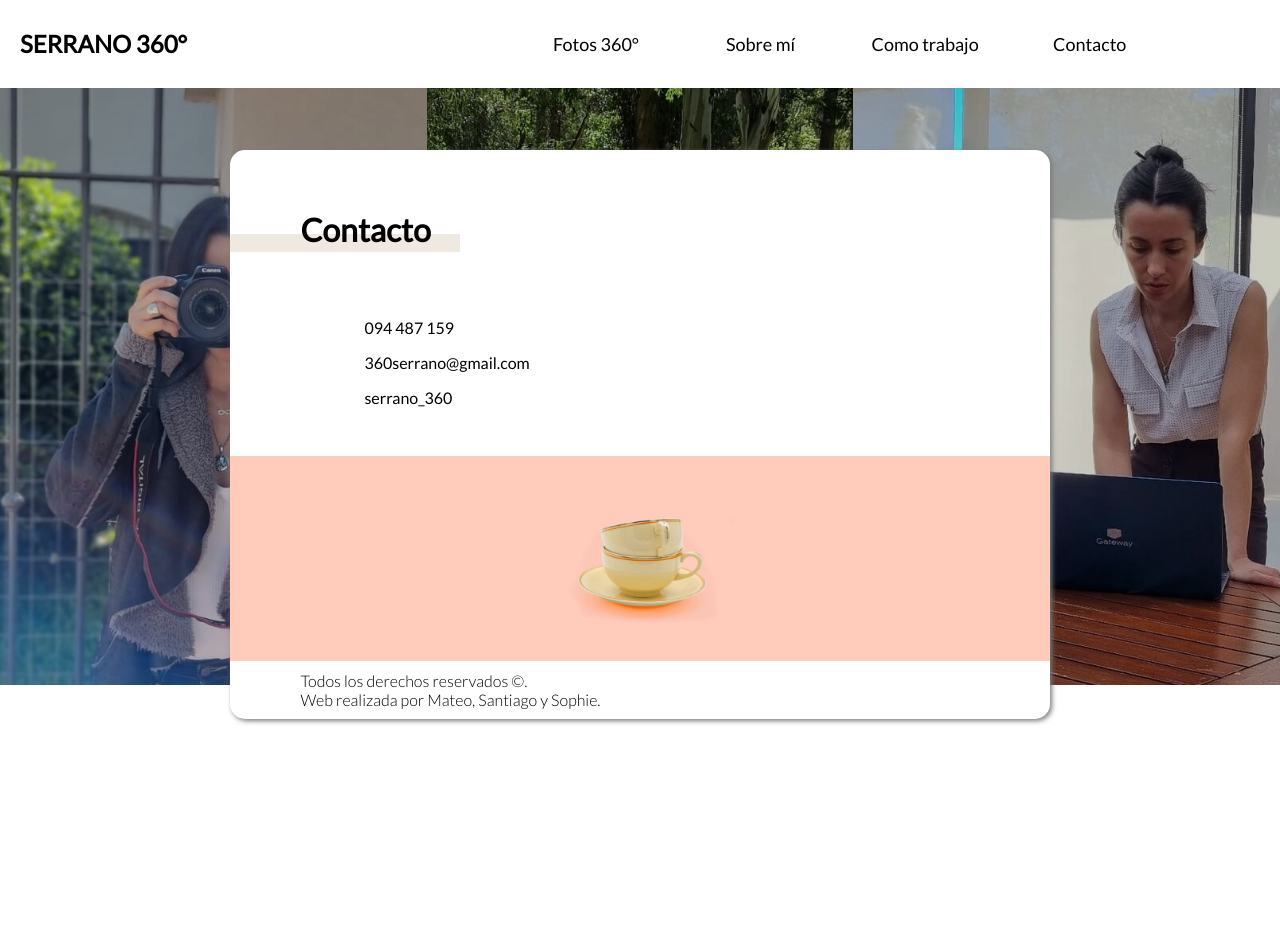
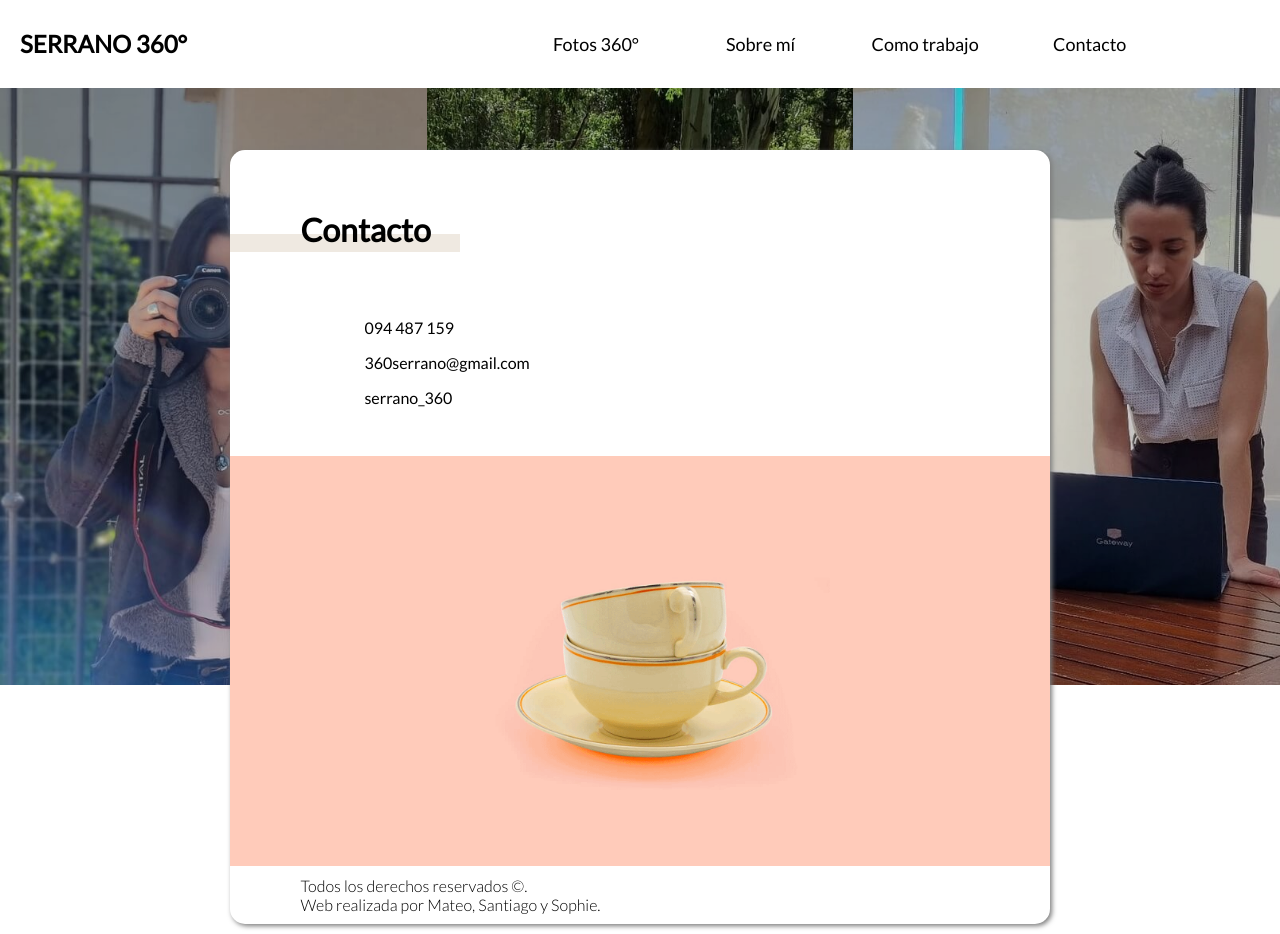
Before and after one commit to SRivarola/Serrano360, a React (Create React App) app: page /contacto in a window 1280 px wide. Before the commit the page ends 800 px from the top, so only its background shows below. Built offline with nearby package versions, Linux system fonts and the light colour scheme; some icons are missing.

Commit message:
primeros cambios

```diff
--- a/src/Pages/Contacto/Contacto.scss
+++ b/src/Pages/Contacto/Contacto.scss
@@ -7,11 +7,11 @@
         margin-top: 40px;
         background-color: #FFCBBA;
         @media screen and (max-width:768px) {
-            margin-top: 160px !important;
+            margin-top: 140px !important;
 
             }
         img{
-            width: 25%;
+            width: 50%;
         }
     }
     .derechos{
--- a/src/Pages/Fotos360/Fotos360.scss
+++ b/src/Pages/Fotos360/Fotos360.scss
@@ -12,7 +12,7 @@
         }
         }
     img{
-        width: 60%;
+        width: 90%;
         margin: 0 auto;
         border-radius: 10px;
     }
--- a/src/Pages/Principal/Principal.scss
+++ b/src/Pages/Principal/Principal.scss
@@ -15,13 +15,13 @@
             width: 100%;
             text-align: center;
             color: #fff;
-            font-size: 50px;
+            font-size: 34px;
         }
         h3{
             width: 100%;
             text-align: center;
             color: #fff;
-            font-size: 30px;
+            font-size: 18px;
         }
     }
 }
--- a/src/components/Navbar/NavbarStyled.js
+++ b/src/components/Navbar/NavbarStyled.js
@@ -79,6 +79,7 @@ const List = styled.ul`
     @media (max-width: 768px) {
       display: flex;
       flex-direction: column;
+      margin-left: 5px;
     }
 `
 
@@ -92,7 +93,7 @@ const ItemList = styled.li`
     }
     @media (max-width: 768px){
         text-align: left;
-        margin-top: -20px;
+        margin-top: -40px;
     }
 `
 
--- a/src/index.scss
+++ b/src/index.scss
@@ -51,8 +51,8 @@ li {
       padding: 10px 70px;
       text-align: left;
       @media screen and (max-width:768px) {
-
-      padding-right: 40px;
+        padding-left: 40px;
+        padding-right: 40px;
       }
   }
   p{
```
